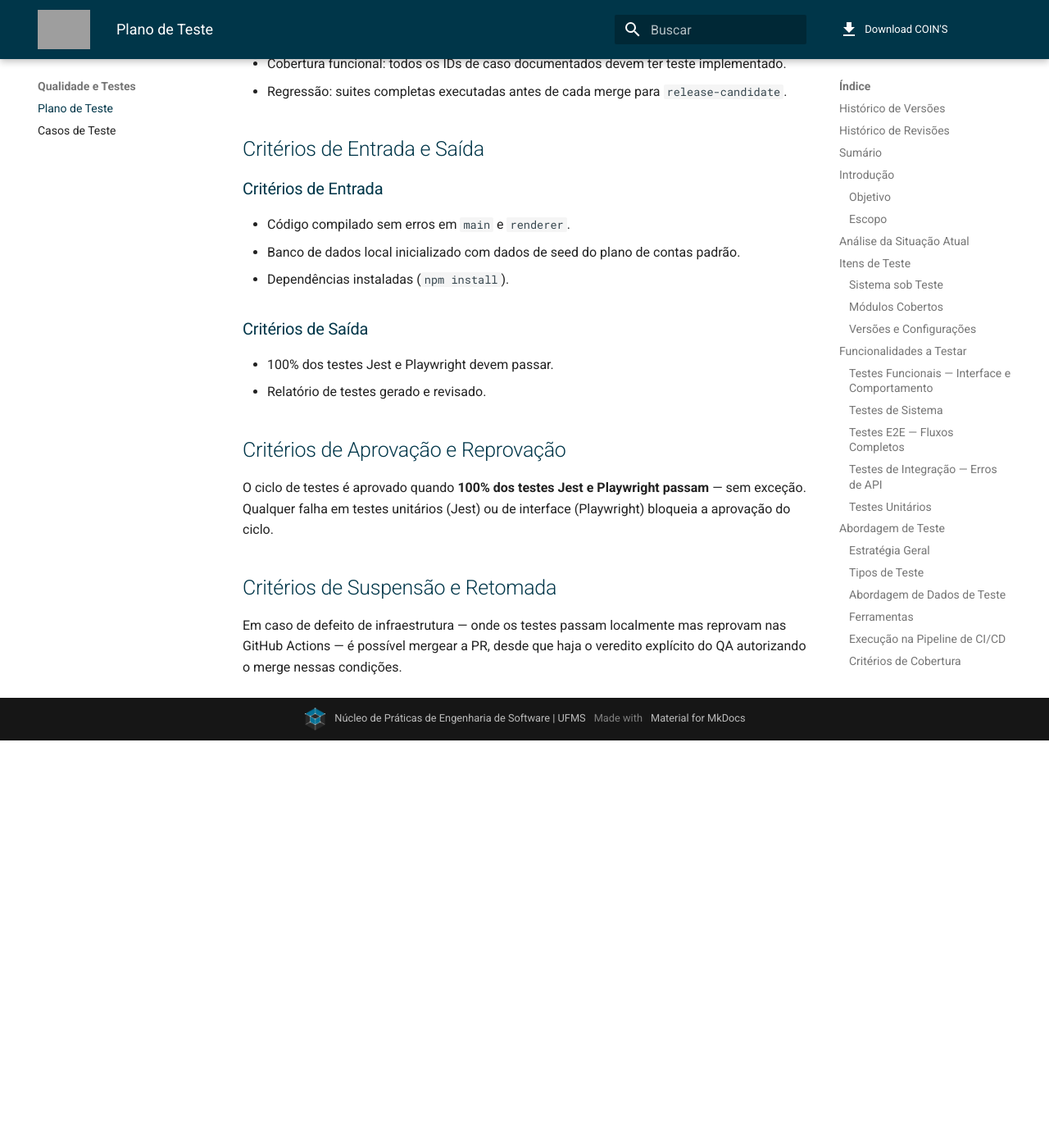
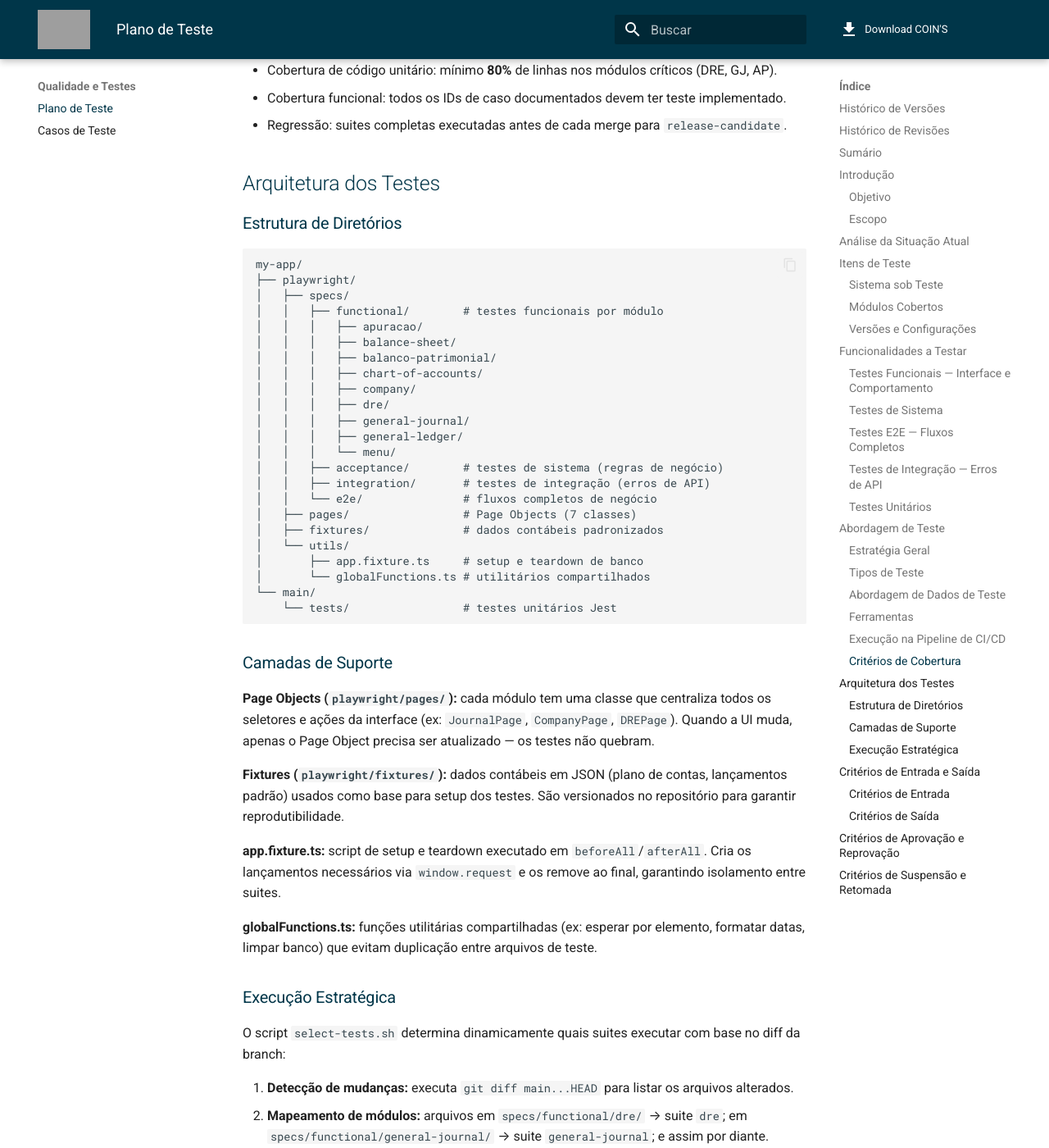
Before and after one commit to NES-Contabilidade-Integrada/doc-coins2026.1, an MkDocs documentation site: the page built from docs/qualidade-testes/plano-de-teste.md, in a window 1280 px wide and 1400 px high, scrolled down 8352 px. Shown: the whole window at 82% size. Built offline with MkDocs 1.6.1 and Material for MkDocs 9.7.7, drawn with Linux system fonts in a browser that asks for light colours; comment, search, counter and statistics services are not loaded; before the commit the page ends 9255 px from its top, so only the background shows below that; some of the changed text lies outside the part shown; grey boxes are pictures that could not be loaded.

Commit message:
docs(plano-de-teste): adiciona seção de arquitetura dos testes com estrutura de diretórios e execução estratégica
Co-Authored-By: Claude Sonnet 4.6 <noreply@anthropic.com>

````diff
--- a/docs/qualidade-testes/plano-de-teste.md
+++ b/docs/qualidade-testes/plano-de-teste.md
@@ -28,11 +28,13 @@
 
 [5. Abordagem de Teste](#abordagem-de-teste)
 
-[6. Critérios de Entrada e Saída](#critérios-de-entrada-e-saída)
+[6. Arquitetura dos Testes](#arquitetura-dos-testes)
 
-[7. Critérios de Aprovação e Reprovação](#critérios-de-aprovação-e-reprovação)
+[7. Critérios de Entrada e Saída](#critérios-de-entrada-e-saída)
 
-[8. Critérios de Suspensão e Retomada](#critérios-de-suspensão-e-retomada)
+[8. Critérios de Aprovação e Reprovação](#critérios-de-aprovação-e-reprovação)
+
+[9. Critérios de Suspensão e Retomada](#critérios-de-suspensão-e-retomada)
 
 ## Introdução {#introdução}
 
@@ -243,6 +245,56 @@ Na estratégia seletiva, alterações em `playwright/pages/`, `playwright/utils/
 - Cobertura funcional: todos os IDs de caso documentados devem ter teste implementado.
 - Regressão: suites completas executadas antes de cada merge para `release-candidate`.
 
+## Arquitetura dos Testes {#arquitetura-dos-testes}
+
+### Estrutura de Diretórios
+
+```
+my-app/
+├── playwright/
+│   ├── specs/
+│   │   ├── functional/        # testes funcionais por módulo
+│   │   │   ├── apuracao/
+│   │   │   ├── balance-sheet/
+│   │   │   ├── balanco-patrimonial/
+│   │   │   ├── chart-of-accounts/
+│   │   │   ├── company/
+│   │   │   ├── dre/
+│   │   │   ├── general-journal/
+│   │   │   ├── general-ledger/
+│   │   │   └── menu/
+│   │   ├── acceptance/        # testes de sistema (regras de negócio)
+│   │   ├── integration/       # testes de integração (erros de API)
+│   │   └── e2e/               # fluxos completos de negócio
+│   ├── pages/                 # Page Objects (7 classes)
+│   ├── fixtures/              # dados contábeis padronizados
+│   └── utils/
+│       ├── app.fixture.ts     # setup e teardown de banco
+│       └── globalFunctions.ts # utilitários compartilhados
+└── main/
+    └── tests/                 # testes unitários Jest
+```
+
+### Camadas de Suporte
+
+**Page Objects (`playwright/pages/`):** cada módulo tem uma classe que centraliza todos os seletores e ações da interface (ex: `JournalPage`, `CompanyPage`, `DREPage`). Quando a UI muda, apenas o Page Object precisa ser atualizado — os testes não quebram.
+
+**Fixtures (`playwright/fixtures/`):** dados contábeis em JSON (plano de contas, lançamentos padrão) usados como base para setup dos testes. São versionados no repositório para garantir reprodutibilidade.
+
+**app.fixture.ts:** script de setup e teardown executado em `beforeAll`/`afterAll`. Cria os lançamentos necessários via `window.request` e os remove ao final, garantindo isolamento entre suites.
+
+**globalFunctions.ts:** funções utilitárias compartilhadas (ex: esperar por elemento, formatar datas, limpar banco) que evitam duplicação entre arquivos de teste.
+
+### Execução Estratégica
+
+O script `select-tests.sh` determina dinamicamente quais suites executar com base no diff da branch:
+
+1. **Detecção de mudanças:** executa `git diff main...HEAD` para listar os arquivos alterados.
+2. **Mapeamento de módulos:** arquivos em `specs/functional/dre/` → suite `dre`; em `specs/functional/general-journal/` → suite `general-journal`; e assim por diante.
+3. **Regressão obrigatória:** independentemente do que foi alterado, os testes de regressão (`regression`) sempre são incluídos para proteger as regras contábeis críticas.
+4. **Arquivos globais disparam suite completa:** mudanças em `pages/`, `utils/` ou `fixtures/` impactam potencialmente todas as suites — nesse caso o script ignora a seletividade e executa tudo.
+5. **Branches de entrega sempre executam tudo:** em `main` e `release-candidate`, a estratégia é forçosamente `all`, sem passar pelo script de seleção.
+
 ## Critérios de Entrada e Saída {#critérios-de-entrada-e-saída}
 
 ### Critérios de Entrada
````
Also changed, not shown: other parts of docs/qualidade-testes/plano-de-teste.md (+1 -1 lines).
